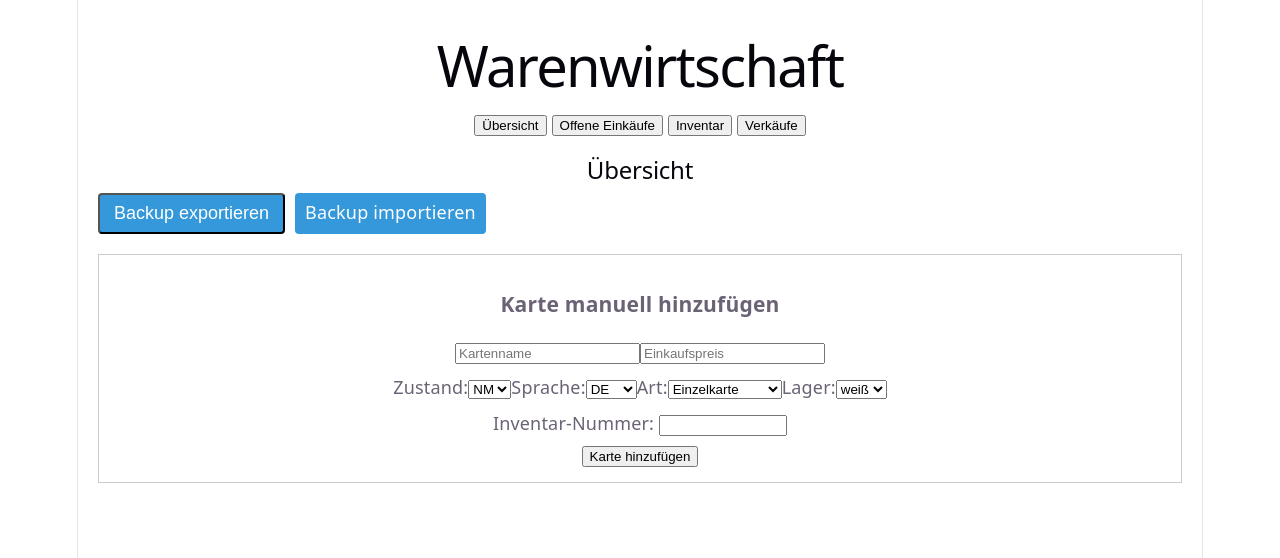
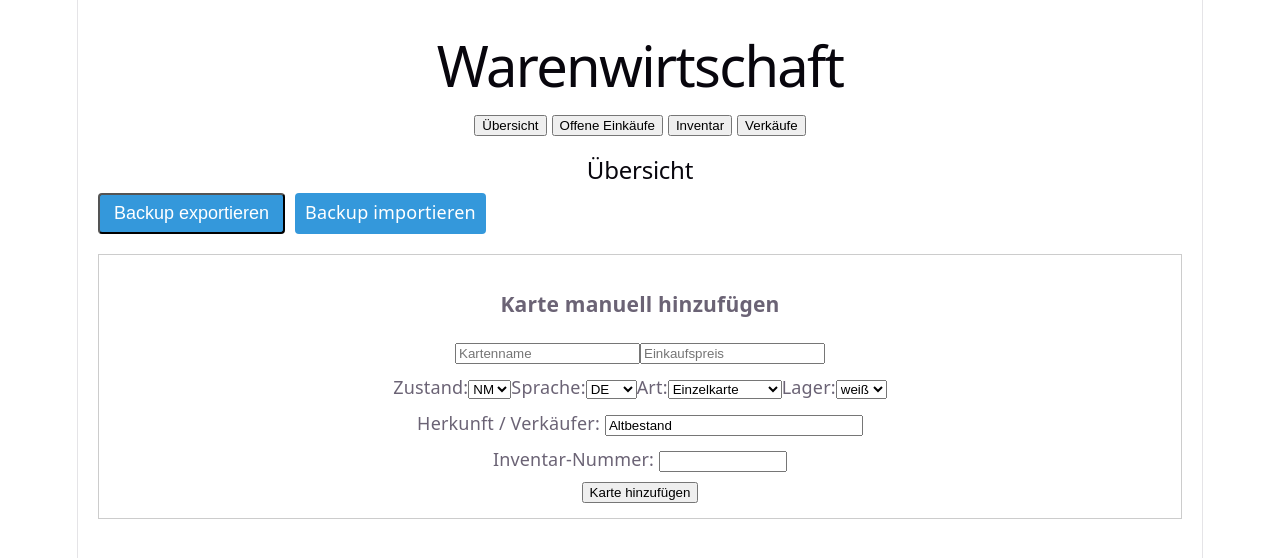
Before and after one commit to PhilippsCardLounge/warenwirtschaft-app, a React (Vite) app: page / in a window 1280 px wide. Shown: the top 558 px of the page. Built offline with nearby package versions, Linux system fonts and the light colour scheme; no server answers; the database is empty.

Commit message:
Inventar Bearbeitung und Herkunft erweitert

```diff
--- a/src/components/AddItemForm.jsx
+++ b/src/components/AddItemForm.jsx
@@ -1,8 +1,11 @@
 import { useState } from "react";
 
 export default function AddItemForm({ onAdd }) {
-  const [name, setName] = useState("");
-  const [price, setPrice] = useState("");
+  const [name, setName] =
+    useState("");
+
+  const [price, setPrice] =
+    useState("");
 
   const [condition, setCondition] =
     useState("NM");
@@ -16,24 +19,42 @@ export default function AddItemForm({ onAdd }) {
   const [storageType, setStorageType] =
     useState("weiß");
 
+  // 🔥 Herkunft
+  const [
+    purchaseSeller,
+    setPurchaseSeller
+  ] = useState("Altbestand");
+
   function handleSubmit() {
     if (!name) {
-      alert("Bitte Kartenname eingeben");
+      alert(
+        "Bitte Kartenname eingeben"
+      );
+
       return;
     }
 
     onAdd({
       name,
+
       price: 0,
+
       purchasePrice:
         parseFloat(price) || 0,
+
       condition,
+
       language,
+
       type,
-      storageType
+
+      storageType,
+
+      purchaseSeller
     });
 
     setName("");
+
     setPrice("");
   }
 
@@ -41,19 +62,28 @@ export default function AddItemForm({ onAdd }) {
   function handleKeyDown(e) {
     if (e.key === "Enter") {
       e.preventDefault();
+
       handleSubmit();
     }
   }
 
   return (
-    <div style={{ marginTop: "10px" }}>
+    <div
+      style={{
+        marginTop: "10px"
+      }}
+    >
       <input
         placeholder="Kartenname"
         value={name}
         onChange={(e) =>
-          setName(e.target.value)
+          setName(
+            e.target.value
+          )
         }
-        onKeyDown={handleKeyDown}
+        onKeyDown={
+          handleKeyDown
+        }
       />
 
       <input
@@ -61,63 +91,120 @@ export default function AddItemForm({ onAdd }) {
         placeholder="Einkaufspreis (€)"
         value={price}
         onChange={(e) =>
-          setPrice(e.target.value)
+          setPrice(
+            e.target.value
+          )
         }
-        onKeyDown={handleKeyDown}
+        onKeyDown={
+          handleKeyDown
+        }
       />
 
       <br />
 
       Zustand:
+
       <select
         value={condition}
         onChange={(e) =>
-          setCondition(e.target.value)
+          setCondition(
+            e.target.value
+          )
         }
       >
         <option>NM</option>
         <option>EX</option>
         <option>GD</option>
+        <option>LP</option>
         <option>PL</option>
         <option>PO</option>
       </select>
 
       Sprache:
+
       <select
         value={language}
         onChange={(e) =>
-          setLanguage(e.target.value)
+          setLanguage(
+            e.target.value
+          )
         }
       >
         <option>DE</option>
         <option>EN</option>
         <option>JP</option>
+        <option>KOR</option>
+        <option>CHI</option>
+        <option>ITA</option>
+        <option>FRA</option>
       </select>
 
       Art:
+
       <select
         value={type}
         onChange={(e) =>
-          setType(e.target.value)
+          setType(
+            e.target.value
+          )
         }
       >
-        <option>Einzelkarte</option>
-        <option>Slab</option>
-        <option>Sealed Promos</option>
-        <option>Booster/Box</option>
-        <option>Merch</option>
+        <option>
+          Einzelkarte
+        </option>
+
+        <option>
+          Slab
+        </option>
+
+        <option>
+          Sealed Promos
+        </option>
+
+        <option>
+          Booster/Box
+        </option>
+
+        <option>
+          Merch
+        </option>
       </select>
 
       Lager:
+
       <select
         value={storageType}
         onChange={(e) =>
-          setStorageType(e.target.value)
+          setStorageType(
+            e.target.value
+          )
         }
       >
         <option>weiß</option>
         <option>grau</option>
       </select>
+
+      <br />
+      <br />
+
+      {/* 🔥 Herkunft */}
+      Herkunft / Verkäufer:
+
+      <input
+        value={purchaseSeller}
+        onChange={(e) =>
+          setPurchaseSeller(
+            e.target.value
+          )
+        }
+        onKeyDown={
+          handleKeyDown
+        }
+        style={{
+          marginLeft: "5px",
+          width: "250px"
+        }}
+      />
 
       <br />
       <br />
--- a/src/components/InventoryList.jsx
+++ b/src/components/InventoryList.jsx
@@ -392,22 +392,57 @@ export default function InventoryList({
               />
 
               <button
-                onClick={() =>
+                onClick={() => {
+                  const salePrice =
+                    saleInputs[
+                      item.id
+                    ];
+
+                  // 🔥 Kein leerer Verkauf
+                  if (
+                    salePrice ===
+                      undefined ||
+                    salePrice ===
+                      null ||
+                    isNaN(
+                      salePrice
+                    )
+                  ) {
+                    alert(
+                      "Bitte Verkaufspreis eingeben"
+                    );
+
+                    return;
+                  }
+
+                  // 🔥 Warnung nur bei 0 €
+                  if (
+                    salePrice === 0
+                  ) {
+                    const confirmed =
+                      window.confirm(
+                        "Karte wirklich für 0 € verkaufen?"
+                      );
+
+                    if (
+                      !confirmed
+                    ) {
+                      return;
+                    }
+                  }
+
                   onSell(
                     item,
                     {
-                      salePrice:
-                        saleInputs[
-                          item.id
-                        ] || 0,
+                      salePrice,
 
                       platform:
                         "Cardmarket",
 
                       feePercent: 5
                     }
-                  )
-                }
+                  );
+                }}
               >
                 Verkaufen
               </button>
--- a/src/components/QuickAddCard.jsx
+++ b/src/components/QuickAddCard.jsx
@@ -28,6 +28,12 @@ export default function QuickAddCard({
 
   const [storageType, setStorageType] =
     useState("weiß");
+
+  // 🔥 Herkunft
+  const [
+    purchaseSeller,
+    setPurchaseSeller
+  ] = useState("Altbestand");
 
   // 🔥 Inventar-Nummer
   const [
@@ -77,19 +83,28 @@ export default function QuickAddCard({
 
     onAdd({
       name,
+
       price: 0,
+
       purchasePrice:
         parseFloat(price) || 0,
+
       condition,
+
       language,
+
       type,
+
       storageType,
+
+      purchaseSeller,
 
       // 🔥 WICHTIG
       inventoryNumber
     });
 
     setName("");
+
     setPrice("");
 
     // 🔥 neue Nummer laden
@@ -102,6 +117,7 @@ export default function QuickAddCard({
   function handleKeyDown(e) {
     if (e.key === "Enter") {
       e.preventDefault();
+
       handleSubmit();
     }
   }
@@ -111,7 +127,9 @@ export default function QuickAddCard({
       style={{
         border:
           "1px solid #ccc",
+
         padding: "15px",
+
         marginTop: "10px"
       }}
     >
@@ -152,6 +170,7 @@ export default function QuickAddCard({
         }}
       >
         Zustand:
+
         <select
           value={condition}
           onChange={(e) =>
@@ -169,6 +188,7 @@ export default function QuickAddCard({
         </select>
 
         Sprache:
+
         <select
           value={language}
           onChange={(e) =>
@@ -187,6 +207,7 @@ export default function QuickAddCard({
         </select>
 
         Art:
+
         <select
           value={type}
           onChange={(e) =>
@@ -217,6 +238,7 @@ export default function QuickAddCard({
         </select>
 
         Lager:
+
         <select
           value={storageType}
           onChange={(e) =>
@@ -228,6 +250,31 @@ export default function QuickAddCard({
           <option>weiß</option>
           <option>grau</option>
         </select>
+      </div>
+
+      {/* 🔥 Herkunft */}
+      <div
+        style={{
+          marginTop: "10px"
+        }}
+      >
+        Herkunft / Verkäufer:
+
+        <input
+          value={purchaseSeller}
+          onChange={(e) =>
+            setPurchaseSeller(
+              e.target.value
+            )
+          }
+          onKeyDown={
+            handleKeyDown
+          }
+          style={{
+            marginLeft: "5px",
+            width: "250px"
+          }}
+        />
       </div>
 
       {/* 🔥 Inventar-Nummer */}
```
